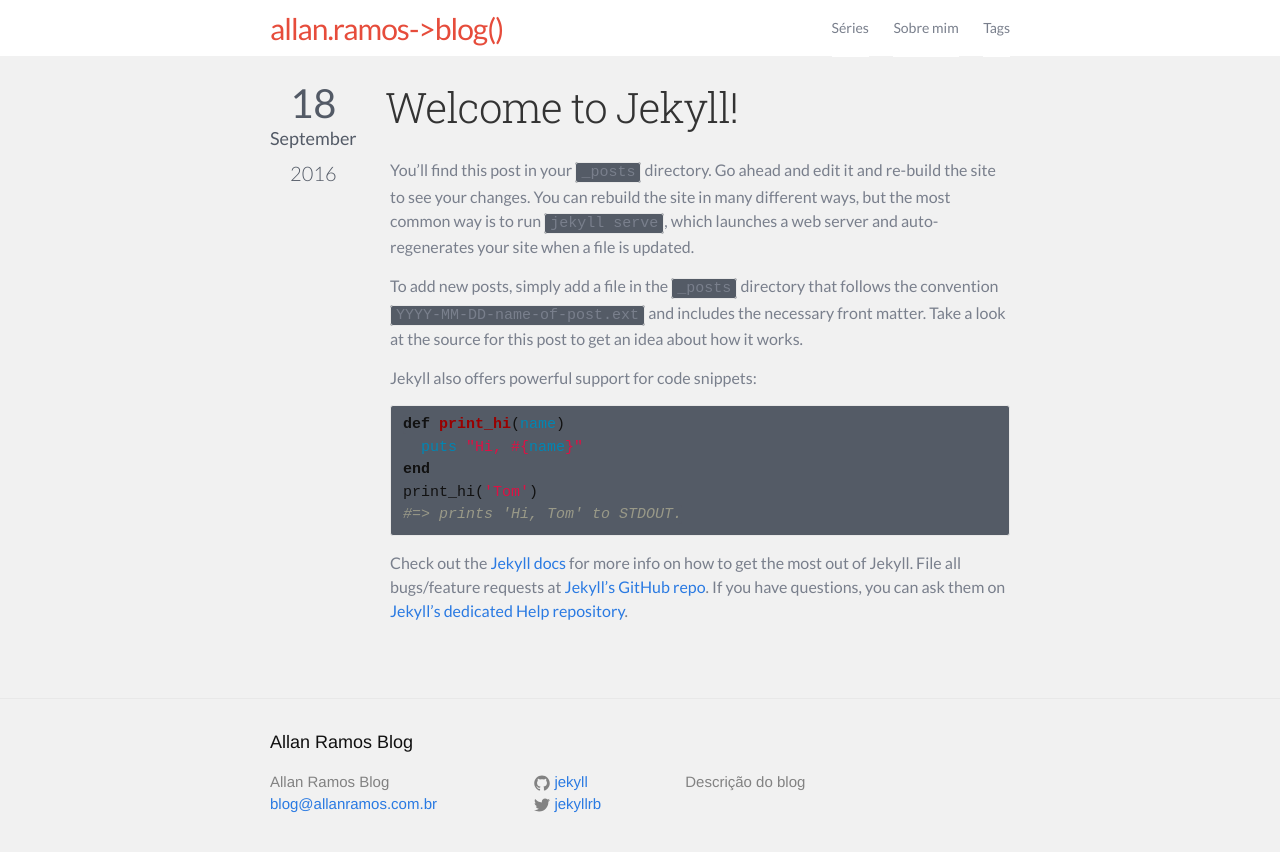
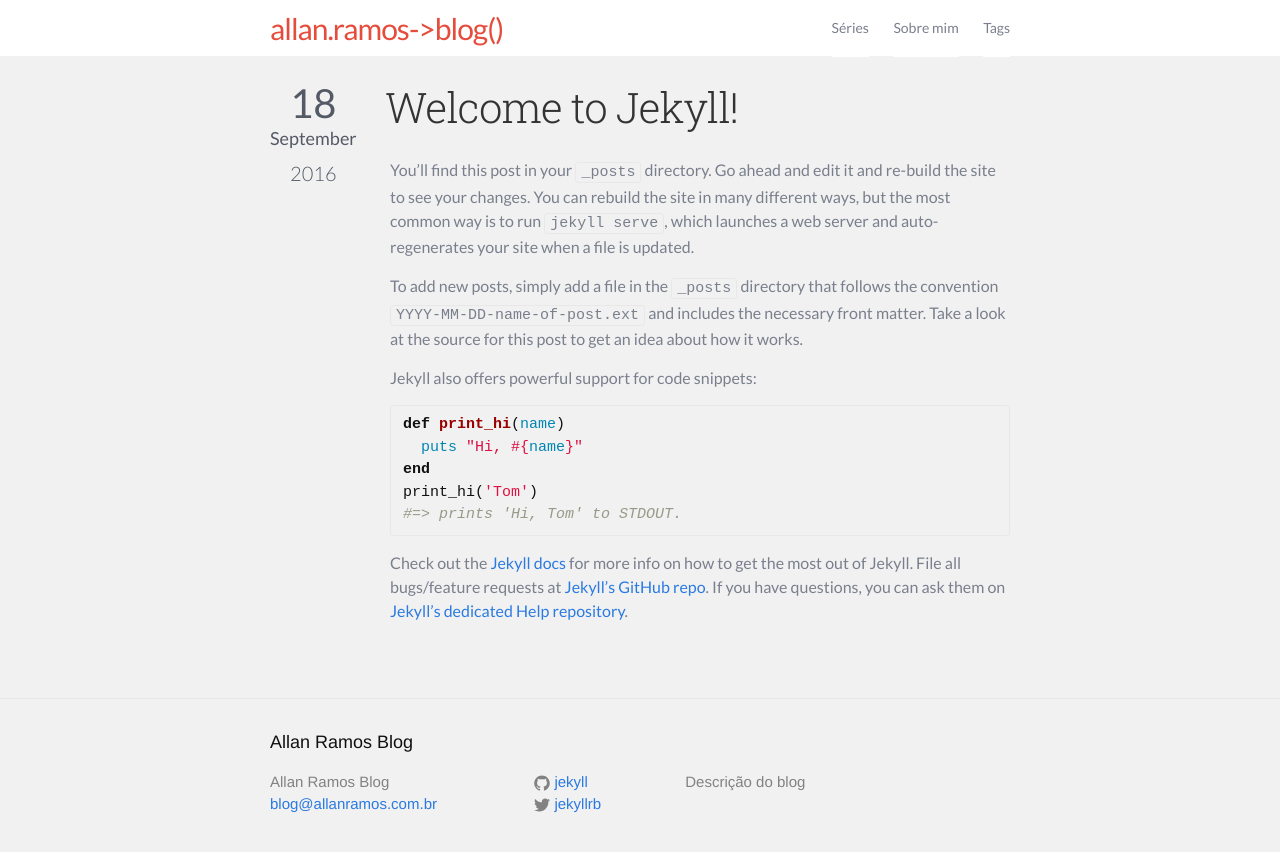
Before and after one commit to allangrds/blog, a Jekyll site: the page built from _posts/2016-09-18-welcome-to-jekyll.markdown, in a window 1280 px wide. Shown: the top 852 px of the page. Built offline with Jekyll 4.4.1, drawn with Linux system fonts in a browser that asks for light colours; comment, search, counter and statistics services are not loaded.

Commit message:
Update _base.scss

```diff
--- a/_sass/_base.scss
+++ b/_sass/_base.scss
@@ -119,7 +119,6 @@ code {
     font-size: 15px;
     border: 1px solid $grey-color-light;
     border-radius: 3px;
-    background-color: #545B66;
 }
 
 code {
```
